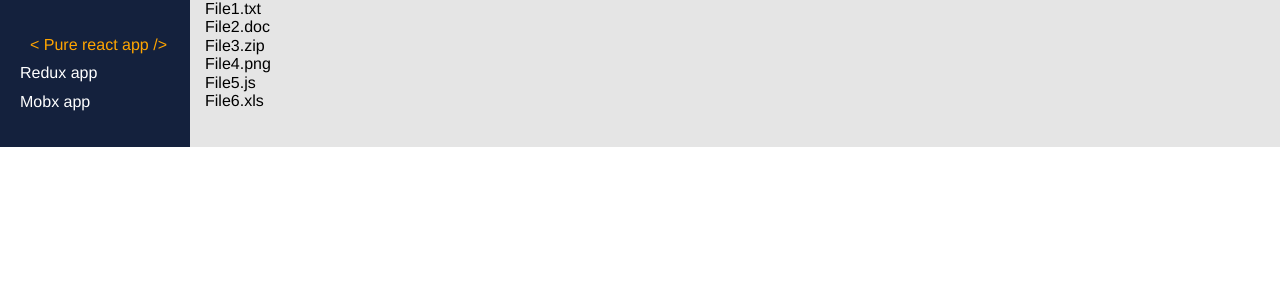
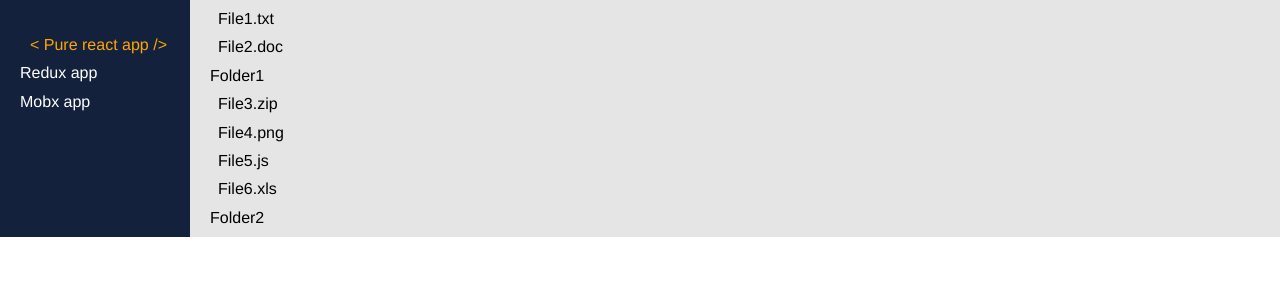
Before and after one commit to vovkvlad/ui-directory, a React app: page / in a window 1280 px wide. Shown: the top 300 px of the page. Built offline with nearby package versions, Linux system fonts and the light colour scheme.

Commit message:
- added some simple stylings

```diff
--- a/src/components/DirectoryContainer/DirectoryContainer.js
+++ b/src/components/DirectoryContainer/DirectoryContainer.js
@@ -28,7 +28,7 @@ export default class MyComponent extends Component {
   renderFolder(folderObject) {
     const { name, children } = folderObject;
 
-    return <DirectoryItem name={name} content={children} key={name} />;
+    return <DirectoryItem name={name} content={children} key={name}/>;
   };
 
   render() {
@@ -36,7 +36,14 @@ export default class MyComponent extends Component {
 
     return (
       <div className={styles.container}>
-        {content.map(item => get(item, 'children') ? this.renderFolder(item) : this.renderFile(item))}
+        {content.map(item => get(item, 'children') ? (
+            <div className={styles[ "directory-item" ]}>
+              {this.renderFolder(item)}
+            </div>
+          ) : (
+            <div className={styles[ "directory-item" ]}>{this.renderFile(item)}</div>
+          )
+        )}
       </div>
     );
   }
--- a/src/components/DirectoryContainer/DirectoryContainer.scss
+++ b/src/components/DirectoryContainer/DirectoryContainer.scss
@@ -1,3 +1,7 @@
 .container {
-  padding-left: 15px;
+  padding-left: 10px;
 }
+
+.directory-item {
+  margin: 10px 0 10px 0;
+}
--- a/src/components/DirectoryItem/DirectoryIgem.scss
+++ /dev/null
@@ -1,3 +0,0 @@
-.container {
-
-}
--- a/src/components/DirectoryItem/DirectoryItem.js
+++ b/src/components/DirectoryItem/DirectoryItem.js
@@ -1,5 +1,7 @@
 import React, { Component } from 'react';
 import PropTypes from 'prop-types';
+
+import styles from './DirectoryItem.scss';
 
 export default class DirectoryItem extends Component {
   static propTypes = {
@@ -15,21 +17,24 @@ export default class DirectoryItem extends Component {
     isOpen: false,
   };
 
-  toggleOpen() {
+  toggleOpen = () => {
     const { isOpen } = this.state;
 
     this.setState({
       isOpen: !isOpen,
     });
-  }
+  };
 
   render() {
     const { isOpen } = this.state;
+    const { name } = this.props;
 
     return (
       <div onClick={this.toggleOpen}>
-        {isOpen ? <span className='fas fa-caret-down'/> : <span className='fas fa-caret-right'/>}
-        <span className='far fa-folder'/>
+        {isOpen ? <span className={`fas fa-caret-down ${styles.caret}`}/> :
+          <span className={`fas fa-caret-right ${styles.caret}`}/>}
+        <span className={`far fa-folder ${styles.folder}`}/>
+        <span className={styles.folderName}>{name}</span>
         {isOpen ? <span>Not ready yet</span> : null}
       </div>
     );
--- /dev/null
+++ b/src/components/DirectoryItem/DirectoryItem.scss
@@ -0,0 +1,9 @@
+.caret {
+  margin-right: 5px;
+}
+
+.folder {
+  margin-right: 5px;
+}
+
+.folderName {}
--- a/src/components/File/File.js
+++ b/src/components/File/File.js
@@ -2,6 +2,7 @@ import React, { Component } from 'react';
 import PropTypes from 'prop-types';
 
 import FileIcon from 'components/FileIcon';
+import styles from './File.scss';
 
 export default class File extends Component {
 
@@ -18,9 +19,9 @@ export default class File extends Component {
   render() {
     const { name, extension } = this.props;
     return (
-      <div>
+      <div className={styles.container}>
         <FileIcon extension={extension} />
-        <span>{`${name}.${extension}`}</span>
+        <span className={styles.name}>{`${name}.${extension}`}</span>
       </div>
     );
   }
--- /dev/null
+++ b/src/components/File/File.scss
@@ -0,0 +1,7 @@
+.container {
+  margin-left: 13px;
+}
+
+.name {
+  margin-left: 5px;
+}
```
